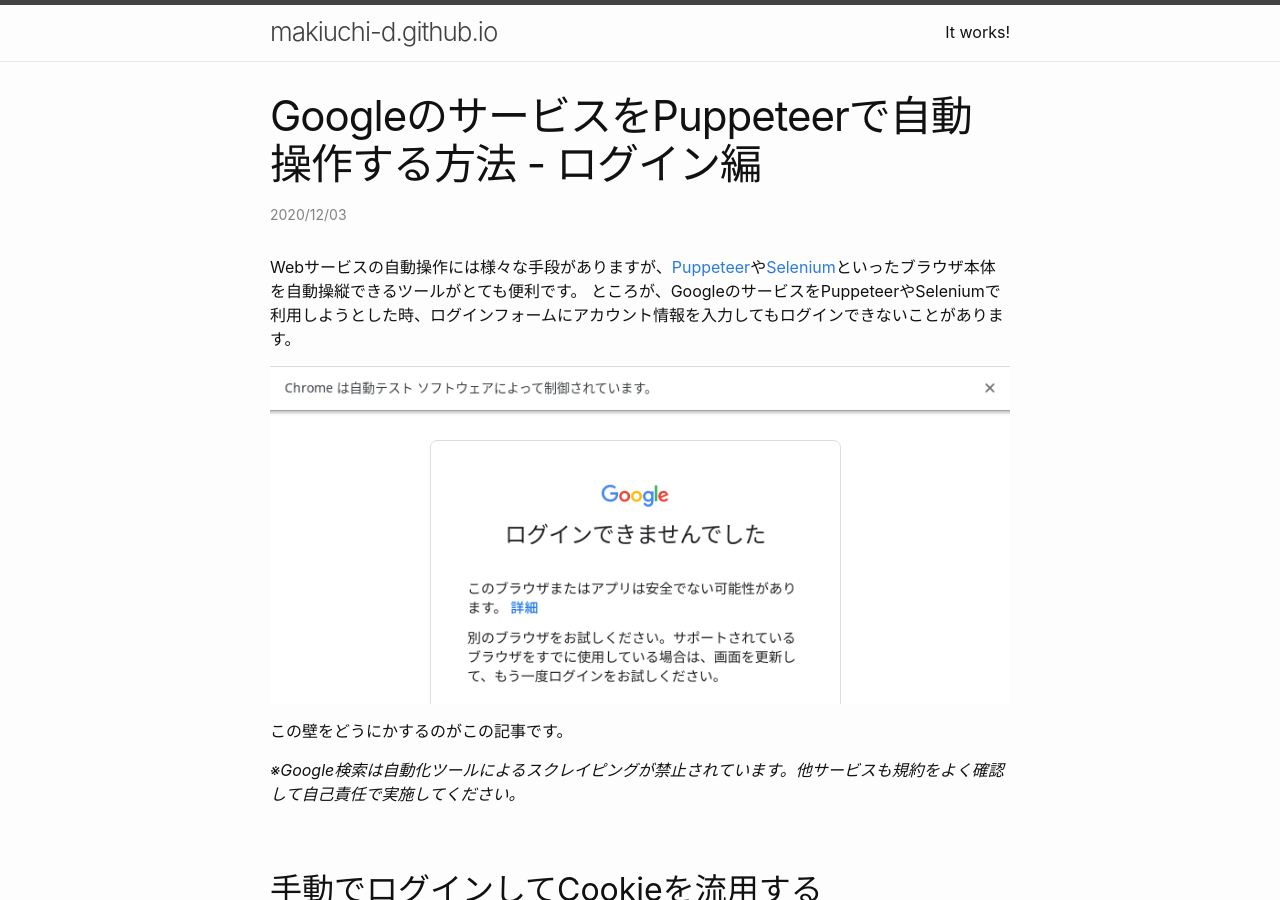
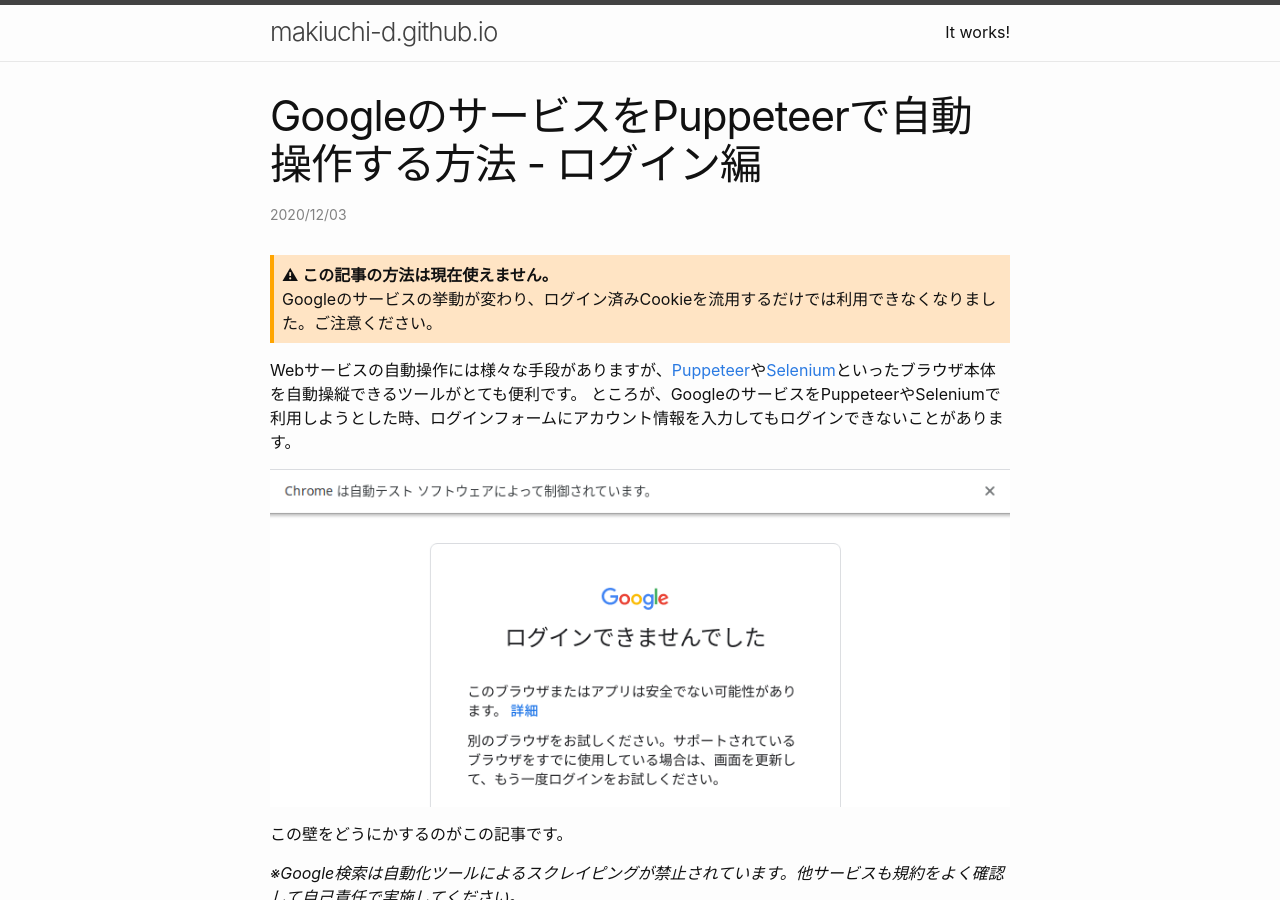
Before and after one commit to makiuchi-d/makiuchi-d.github.io, a Jekyll site: the page built from _posts/2020-12-03-autologin-to-google.ja.md, in a window 1280 px wide and 900 px high. Built offline with Jekyll 4.4.1, drawn with Linux system fonts in a browser that asks for light colours.

Commit message:
注記追加、リンク修正

```diff
--- a/_posts/2020-12-03-autologin-to-google.ja.md
+++ b/_posts/2020-12-03-autologin-to-google.ja.md
@@ -2,6 +2,11 @@
 layout: post
 title: "GoogleのサービスをPuppeteerで自動操作する方法 - ログイン編"
 ---
+
+<p style="background-color:bisque;border-left:0.3em solid orange;padding:0.5em">
+<strong>⚠ この記事の方法は現在使えません。</strong><br>
+Googleのサービスの挙動が変わり、ログイン済みCookieを流用するだけでは利用できなくなりました。ご注意ください。
+</p>
 
 Webサービスの自動操作には様々な手段がありますが、[Puppeteer](https://pptr.dev/)や[Selenium](https://www.selenium.dev/)といったブラウザ本体を自動操縦できるツールがとても便利です。
 ところが、GoogleのサービスをPuppeteerやSeleniumで利用しようとした時、ログインフォームにアカウント情報を入力してもログインできないことがあります。
```
Also changed, not shown: _posts/2021-06-13-gocon2021spring-hotreload-tool.ja.md (+3 -3 lines).
